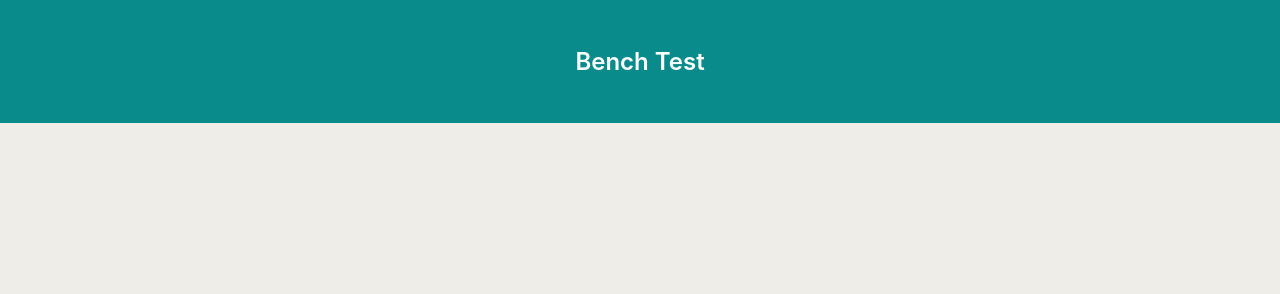
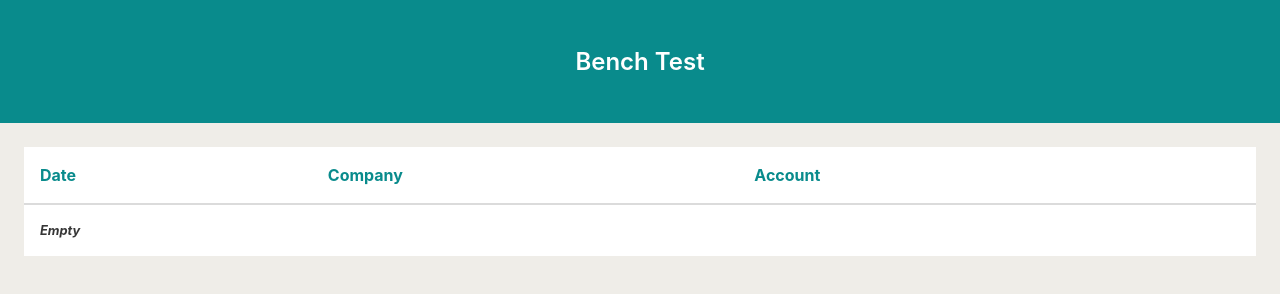
Before and after one commit to nvimai/bench-test, a website: page index.html in a window 1280 px wide. Drawn offline with nearby package versions, Linux system fonts and the light colour scheme; the site is published under a folder, as on GitHub Pages, so addresses that start at the root find nothing; no server answers.

Commit message:
Update index.html

```diff
--- a/index.html
+++ b/index.html
@@ -21,6 +21,6 @@
     </section>
     <section class="paginations my-5 mx-5">
     </section>
-    <script src="/scripts/script.js"></script>
+    <script src="./scripts/script.js"></script>
   </body>
 </html>
```
